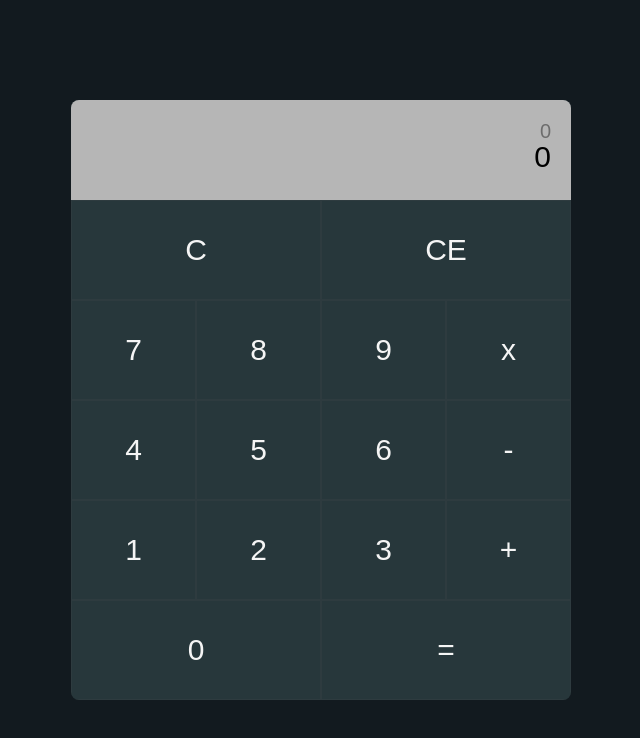
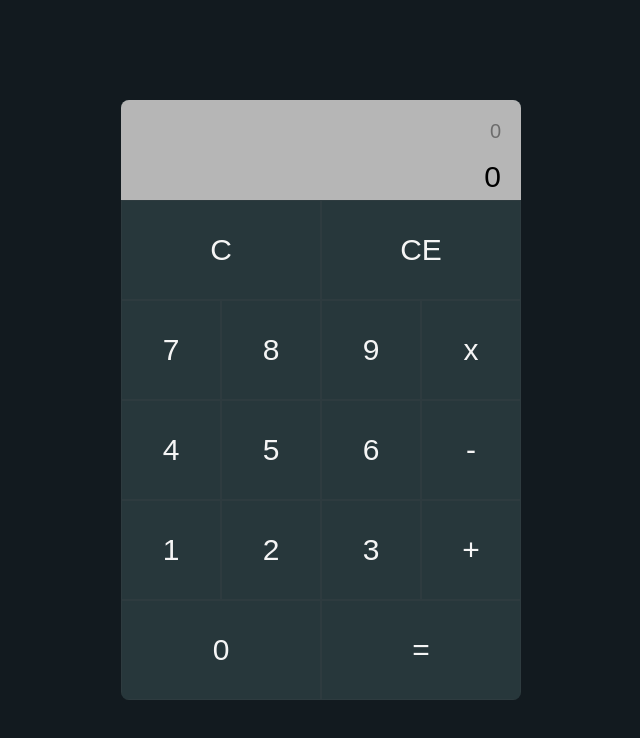
Before and after one commit to DanCam85/Time-calculator, a plain HTML site: page index.html in a window 1280 px wide. Shown: the whole page, without its empty margins (319-959 px from the left). Drawn offline with Linux system fonts and the light colour scheme.

Commit message:
Update style.css

```diff
--- a/style.css
+++ b/style.css
@@ -16,7 +16,7 @@ section {
 }
 .container {
   width: 90%;
-  max-width: 500px;
+  max-width: 400px;
   background-color: rgb(39, 55, 59);
   border-radius: 8px;
   overflow: hidden;
@@ -33,7 +33,7 @@ section {
 .display-1 {
   opacity: 0.4;
   font-size: 20px;
-  height: 20px;
+  height: 40px;
   overflow: hidden;
 }
 .temp-result {
```
